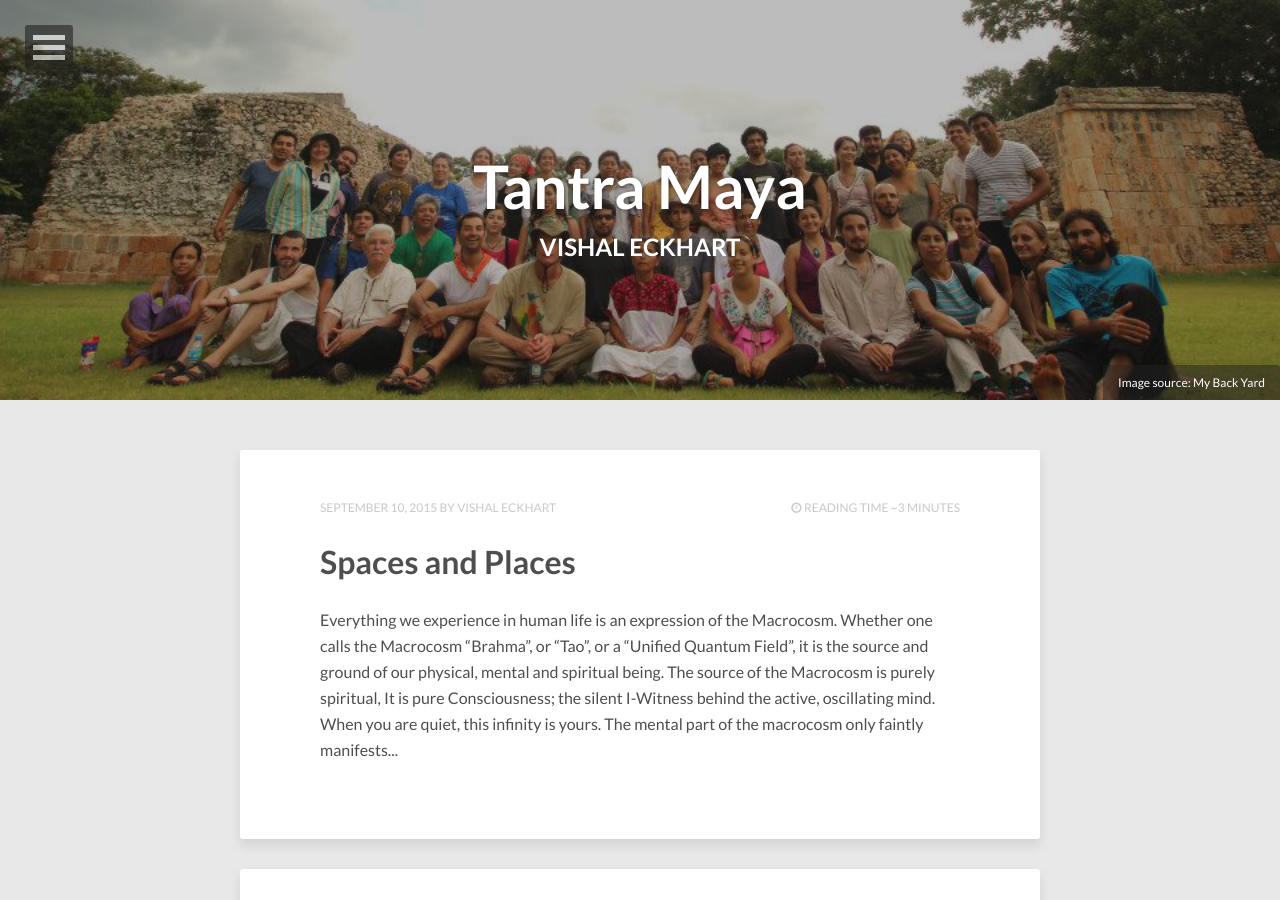
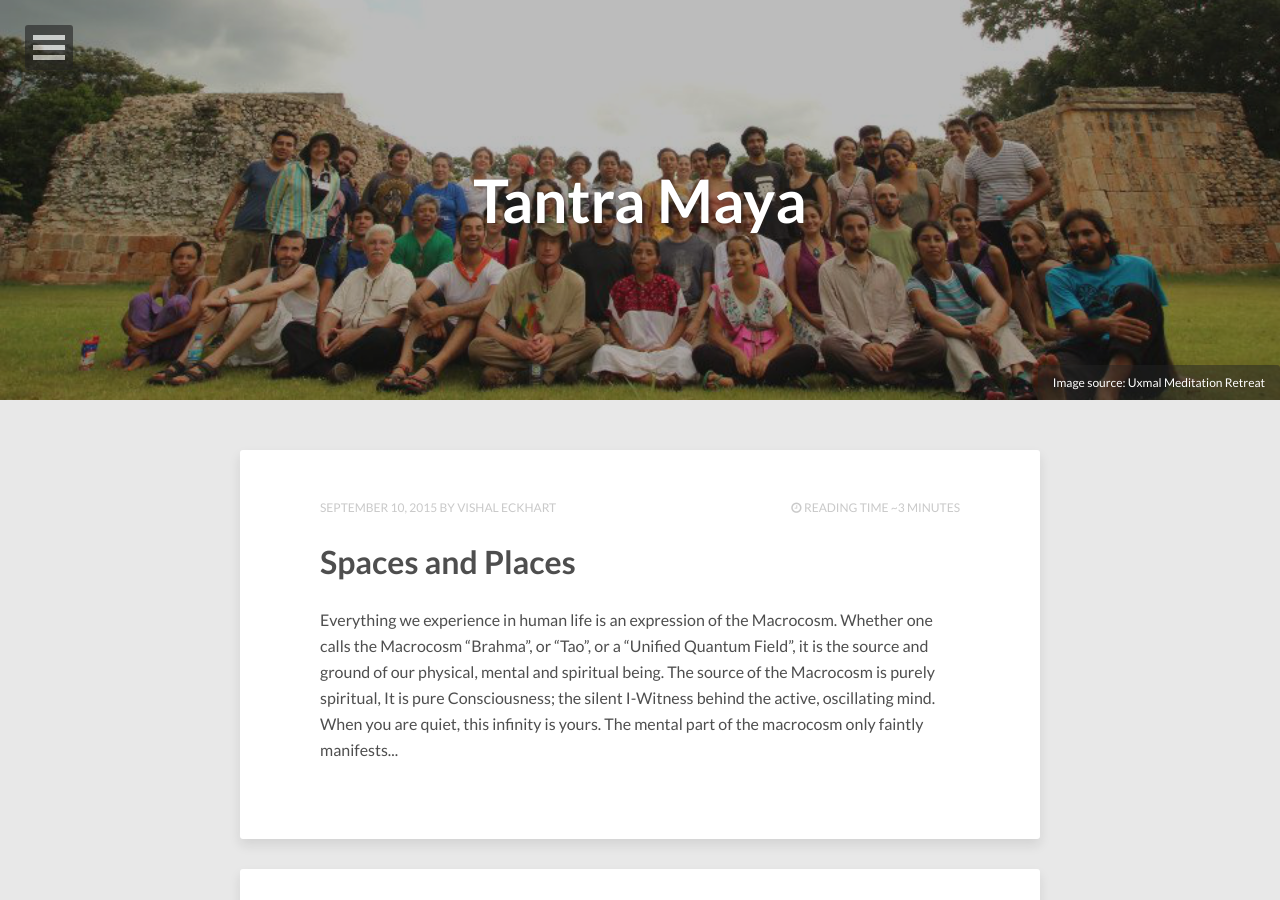
Before and after one commit to anandamurtiidiscursos/anandamurtiidiscursos.github.io, a Jekyll site: the page built from index.html, in a window 1280 px wide and 900 px high. Built offline with Jekyll 4.4.1, drawn with Linux system fonts in a browser that asks for light colours; nearby versions of some CDN libraries; the list of posts is cut into pages by our own code.

Commit message:
Update index.html

```diff
--- a/index.html
+++ b/index.html
@@ -1,6 +1,6 @@
 ---
 layout: "post-index"
-title: Vishal Eckhart
+title:
 description: Tantra Maya Blog
 tags:
   - Jekyll
@@ -12,7 +12,7 @@ tags:
 comments: false
 image:
   feature: "muna.png"
-  credit: My Back Yard
+  credit: Uxmal Meditation Retreat
 published: true
 ---
 
```
